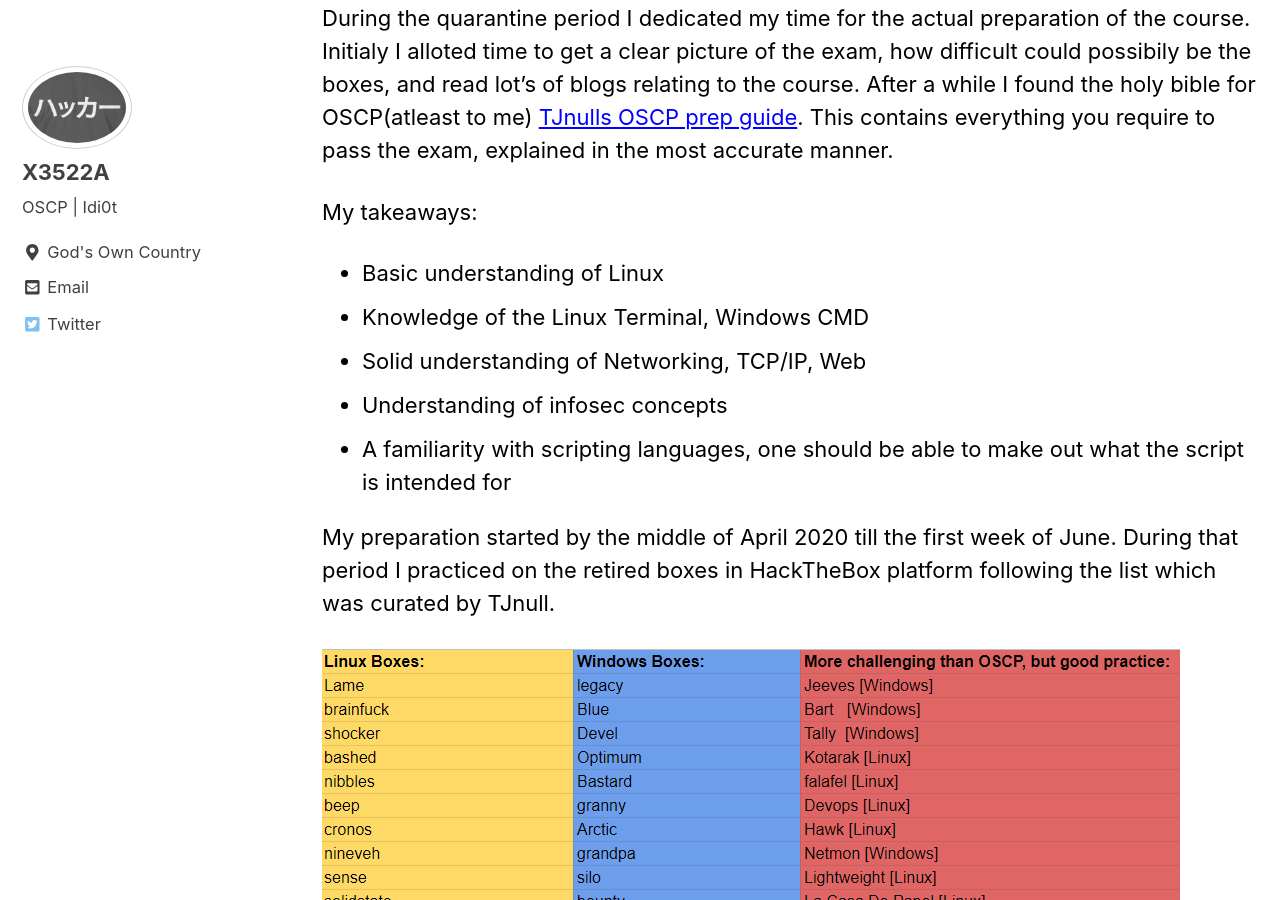
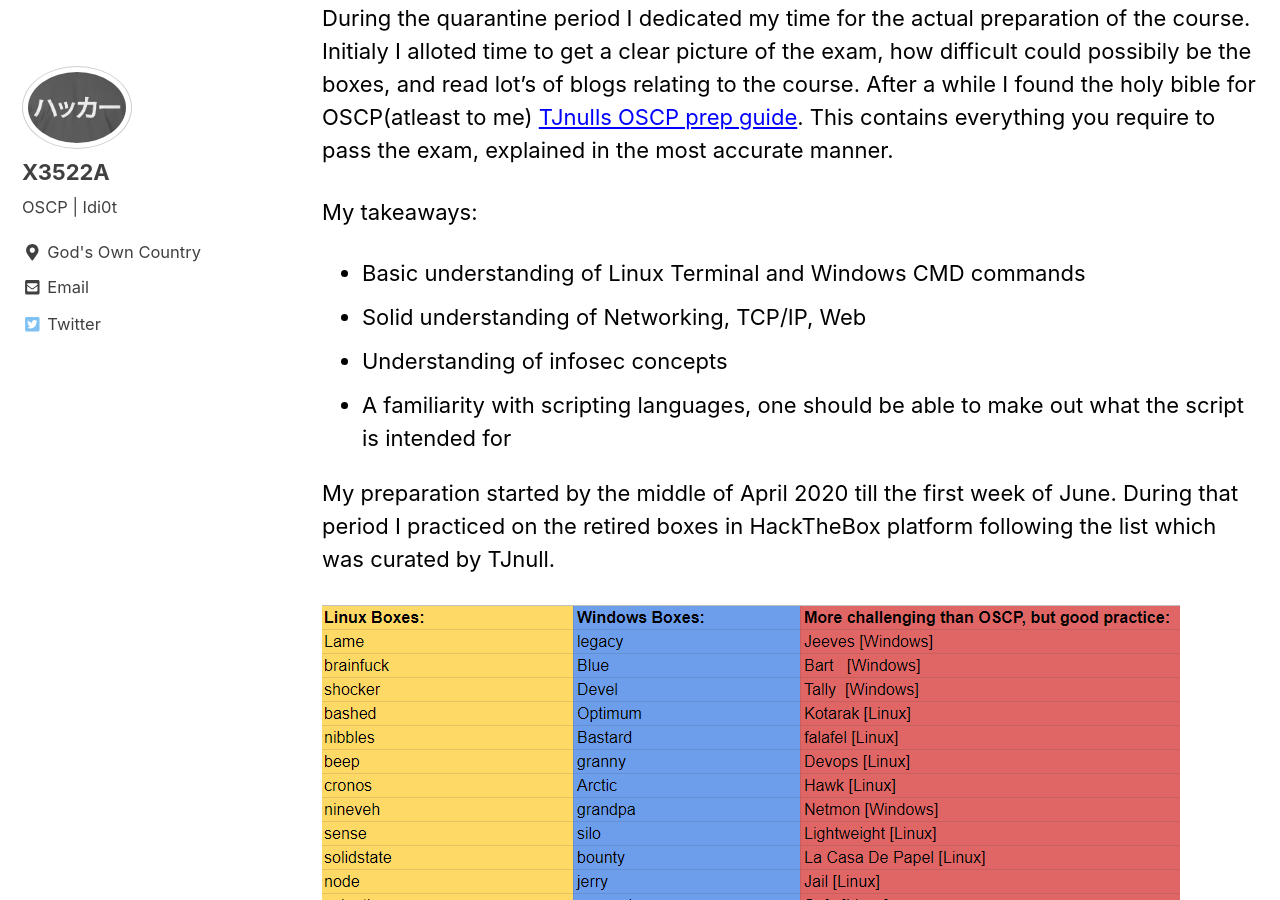
Before and after one commit to vinaysudheer/x3522a.github.io, a Jekyll site: the page built from _posts/2020-10-25-OSCP-Speed-Run-Zero-To-Hero-In-3-Months.md, in a window 1280 px wide and 900 px high, scrolled down 760 px. Built offline with Jekyll 4.4.1, drawn with Linux system fonts in a browser that asks for light colours; cached includes are drawn as plain includes.

Commit message:
Update 2020-10-25-OSCP-Speed-Run-Zero-To-Hero-In-3-Months.md

```diff
--- a/_posts/2020-10-25-OSCP-Speed-Run-Zero-To-Hero-In-3-Months.md
+++ b/_posts/2020-10-25-OSCP-Speed-Run-Zero-To-Hero-In-3-Months.md
@@ -24,8 +24,7 @@ During the quarantine period I dedicated my time for the actual preparation of t
 This contains everything you require to pass the exam, explained in the most accurate manner.
 
 My takeaways:
-+ Basic understanding of Linux
-+ Knowledge of the Linux Terminal, Windows CMD
++ Basic understanding of Linux Terminal and Windows CMD commands
 + Solid understanding of Networking, TCP/IP, Web
 + Understanding of infosec concepts
 + A familiarity with scripting languages, one should be able to make out what the script is intended for
```
